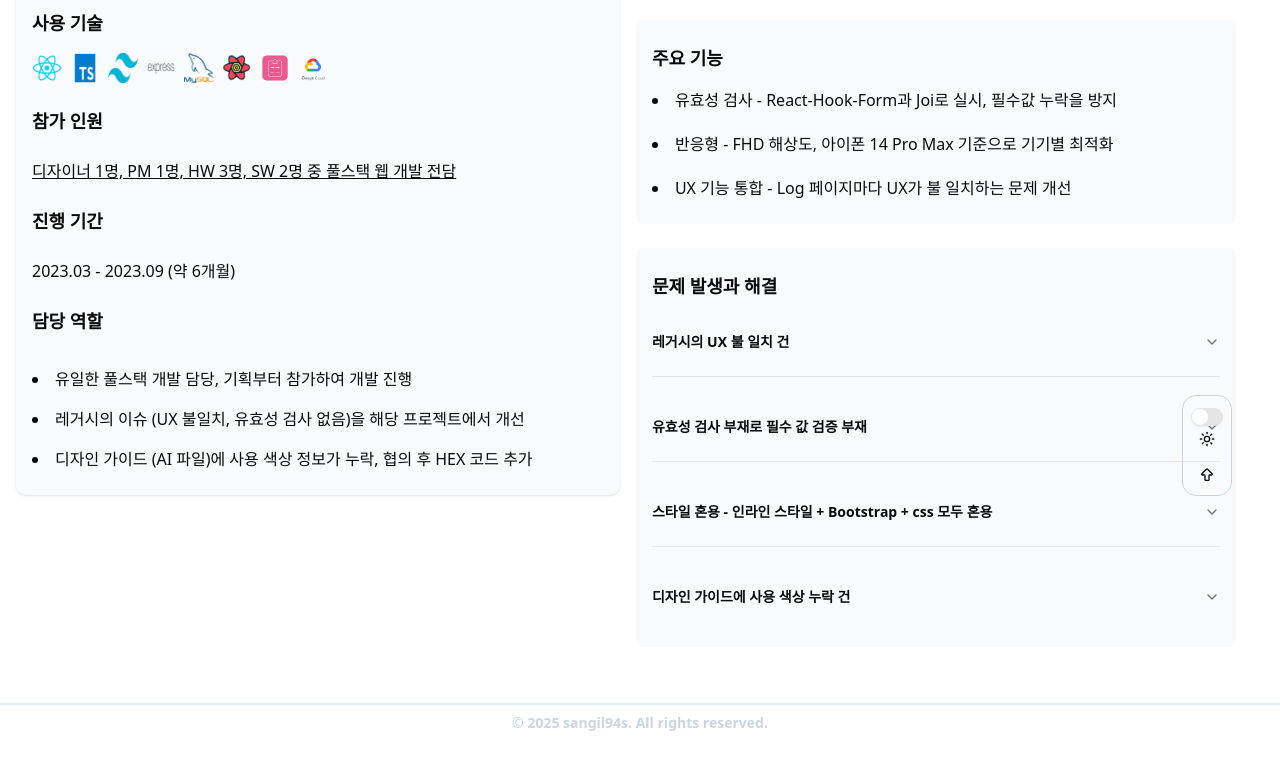
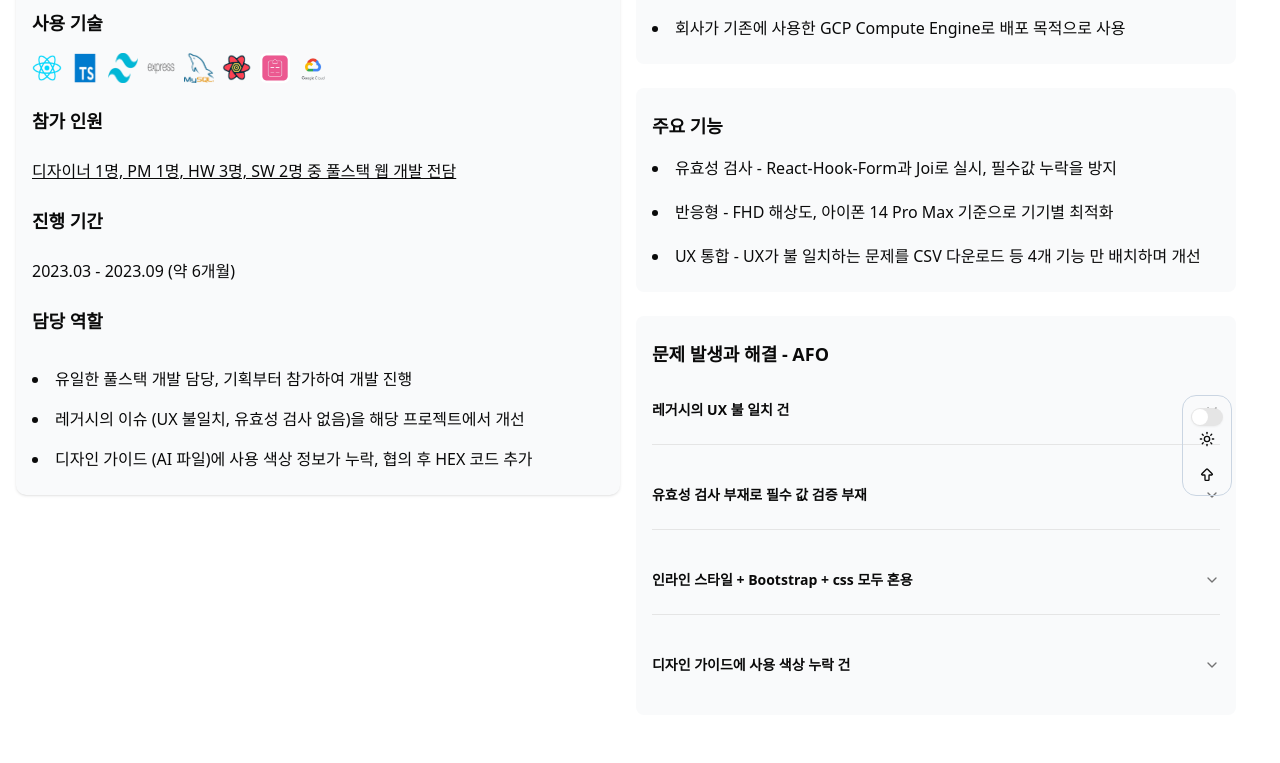
Before and after one commit to sangil94s/Portfoilos, a Next.js app: page /project/AFO in a window 1280 px wide. Shown: the part 264-1027 px from the top of the page. Built offline with nearby package versions, Linux system fonts and the light colour scheme.

Commit message:
Modify : Json 파일들 수정

```diff
--- a/app/layout.tsx
+++ b/app/layout.tsx
@@ -1,6 +1,5 @@
 import type { Metadata } from 'next';
 import './globals.css';
-import Footers from '@/components/Layout/Footer';
 import Headers from '@/components/Layout/Header';
 import ButtonGroup from '@/components/ButtonGroup/ButtonGroup';
 import { ThemeProvider } from '@/components/util/theme-provider';
@@ -61,7 +60,6 @@ export default function RootLayout({
           <main className="flex-1">{children}</main>
 
           <ButtonGroup />
-          <Footers />
         </ThemeProvider>
       </body>
     </html>
--- a/components/Layout/Footer.tsx
+++ /dev/null
@@ -1,11 +0,0 @@
-export default function Footers() {
-  return (
-    <>
-      <footer className="w-full h-10 border-t-2 border-slate-200 mt-2">
-        <h4 className="text-center text-sm text-slate-300 font-bold py-2">
-          © 2025 sangil94s. All rights reserved.
-        </h4>
-      </footer>
-    </>
-  );
-}
--- a/components/ProjectDetail/ProjectDetail.tsx
+++ b/components/ProjectDetail/ProjectDetail.tsx
@@ -125,20 +125,20 @@ export default function ProjectDetail() {
           </section>
 
           <section className="lg:w-[600px] lg:h-max bg-gray-50 p-4 rounded-md">
-            <h3 className="text-lg font-bold py-2 dark:text-black">문제 발생과 해결</h3>
+            <h3 className="text-lg font-bold py-2 dark:text-black">문제 발생과 해결 {title === "AFO" && "- AFO"} {title === 'Compact-Machine' && '- Compact-Machine'}</h3>
             <Accordion type="multiple" className="space-y-2">
               <div className="list-disc list-inside space-y-4">
                 {data?.troubleshootings.map((item, index) => (
                   <AccordionItem key={index} value={`${index}`} className="py-2 dark:text-black">
-                    <AccordionTrigger className='font-bold'>{item.AccordionTrigger}</AccordionTrigger>
+                    <AccordionTrigger className='font-bold cursor-pointer'>{item.AccordionTrigger}</AccordionTrigger>
                     <AccordionContent>
-                      <p className="py-2">
+                      <p className="py-4">
                         <strong>문제</strong> <br /> {item.issue}
                       </p>
-                      <p className="py-2">
+                      <p className="py-4">
                         <strong>해결</strong> <br /> {item.solution}
                       </p>
-                      <p className="py-2">
+                      <p className="py-4">
                         <strong>결과</strong> <br /> {item.result}
                       </p>
                     </AccordionContent>
--- a/public/data/core-capabilities.json
+++ b/public/data/core-capabilities.json
@@ -4,7 +4,7 @@
       "id": 1,
       "title": "제안과 정착 주도",
       "subtitle": "먼저 문제를 찾고 개선을 제안하거나 도입을 주도합니다.",
-      "description": "레거시 개선, 성능 튜닝, UX 개선, API 문서화 등에서 문제를 스스로 찾고 팀 내 정착까지 주도",
+      "description": "레거시 개선, UX 개선, API 문서화 등에서 문제를 스스로 찾고 개선 주도",
       "descriptiontwo": "TailwindCSS + DaisyUI 도입, 기능 단위 컴포넌트 분리, API 문서화 체계 제안 등",
       "descriptionthree": "단순히 구현을 넘어서 팀 문화와 구조적 개선에 기여"
     },
--- a/public/data/project-detail.json
+++ b/public/data/project-detail.json
@@ -10,7 +10,7 @@
         "name": "반응형 - FHD 해상도, 아이폰 14 Pro Max 기준으로 기기별 최적화"
       },
       {
-        "name": "UX 기능 통합 - Log 페이지마다 UX가 불 일치하는 문제 개선"
+        "name": "UX 통합 - UX가 불 일치하는 문제를 CSV 다운로드 등 4개 기능 만 배치하며 개선"
       }
     ],
     "troubleshootings": [
@@ -27,16 +27,16 @@
         "result": "API 문서에 업데이트 후 공유하여 생산량 데이터 등 요청이 필수 값 누락 방지"
       },
       {
-        "AccordionTrigger": "스타일 혼용 - 인라인 스타일 + Bootstrap + css 모두 혼용",
+        "AccordionTrigger": "인라인 스타일 + Bootstrap + css 모두 혼용",
         "issue": "레거시 스타일 혼용 - 인라인 스타일 + Bootstrap + Apehex.css 모두 혼용",
         "solution": "AFO 프로젝트부터 스타일을 TailwindCSS + DaisyUI 로 스타일을 통일하여 개선",
         "result": "여러 스타일 혼용으로 인한 유지 보수 난이도 상승하던 기존 사례 개선"
       },
       {
         "AccordionTrigger": "디자인 가이드에 사용 색상 누락 건",
-        "issue": "디자인 가이드 (AI 파일)에 사용 색상 정보 누락되어 정확한 색상 확인 위한 불필요 소통 추가 필요",
-        "solution": "디자이너와 협의 과정에서 사용한 색상에 대한 HEX 코드를 추가하여 서로 불필요 소통을 축소하자 협의",
-        "result": "이후 AI 파일로 작성된 가이드 또는 해당 메일에 사용 색상에 대한 HEX 코드가 추가되어 개선"
+        "issue": "디자인 가이드 (AI 파일)에 사용 색상 정보 누락되어 정확한 색상 확인 위한 불필요 소통 추가 발생",
+        "solution": "디자이너와 협의 과정에서 사용 색상에 대해 가이드에 Hex 코드 추가 or 발신 메일에 언급 중 하나로 제안, 가이드에 추가로 협의",
+        "result": "가이드 파일에 사용 색상에 대한 HEX 코드가 추가되어 불 필요 소통이 축소"
       }
     ],
     "projectskill": [
@@ -86,6 +86,10 @@
       }
     ],
     "skill": [
+      {
+        "name": "TailwindCSS + DaisyUI",
+        "description": "레거시에서 인라인 스타일 + Bootstrap + 전역 CSS 혼용하는 사례 개선 목적"
+      },
       {
         "name": "React-Hook-Form/Joi",
         "description": "프론트/백엔드 각각 유효성 검사를 실시하여 필수 값 누락 확인 목적"
@@ -176,6 +180,7 @@
       }
     ],
     "skill": [
+
       {
         "name": "I18next",
         "description": "외국 서비스를 고려하여 한국어 ↔ 영어 전환 기능을 제공하고자 사용"
@@ -199,6 +204,9 @@
       },
       {
         "name": "필터 - 각 카테고리별 일치하는 데이터만 렌더링"
+      },
+      {
+        "name": "API 기능 - Steam의 API를 사용하여, 만족하는 조건에 데이터만 Supabase에 저장"
       }
     ],
 
@@ -214,6 +222,12 @@
         "issue": "CSR로 API 호출 시 응답 지연(1초 이상) 발생",
         "solution": "CSR → SSR 변경과 Vercel 리전을 워싱턴 DC → 서울로 변경, 속도 차이가 미약함 확인",
         "result": "무조건 Vercel 배포보단, 필요시 Cold Start 영향받지 않기 위해 AWS/GCP 등 타 플랫폼에서 배포 필요성 인지"
+      },
+      {
+        "AccordionTrigger": "Google Search Console 등록 후 총 노출 수 저조",
+        "issue": "배포 후 총 노출 수 저조, 개선이 필요하다 판단",
+        "solution": "Metadata.title이 Steamrader로 유입 키워드 부족 → 스팀 할인 정보 등 유입 키워드로 변경",
+        "result": "기존 총 노출 수 5건 이하 → 약 40건으로 증가, SEO의 중요성을 인지하고 개발하게 됨"
       }
     ],
     "projectskill": [
@@ -253,6 +267,10 @@
     ],
     "skill": [
       {
+        "name": "Next.js",
+        "description": "기존 Express로 API 작성 → Next.js로 풀스택 개발과 App Router 학습 목적"
+      },
+      {
         "name": "Supabase",
         "description": "미 사용해본 Supabase를 사용하여 데이터를 저장하는 목적으로만 사용"
       },
--- a/public/data/project-infomation.json
+++ b/public/data/project-infomation.json
@@ -49,7 +49,7 @@
       "title": "Compact-Machine",
       "date": "2024.01 - 2025.03 (약 1년 2개월)",
       "teamcount": "7명 회사 프로젝트",
-      "description": "국내 약 180개 대리점의 생산 등 데이터를 내부 부서가 조회와 활용 목적의 백오피스 프로젝트",
+      "description": "국내 약 180개 대리점의 생산 등 데이터를 내부 부서가 조회 + 활용 목적의 백오피스 프로젝트",
       "techskills": "React, Typescript, TailwindCSS, Tanstack/React-Query, React-Hook-Form, Express, MySQL, GCP",
       "parts": "유일한 풀스택 개발, GCP 배포 전담 ",
       "image": "/project/compact-login.png",
--- a/public/data/work-infomation.json
+++ b/public/data/work-infomation.json
@@ -4,10 +4,10 @@
   "companydate": "2022.12 - 2025.03 [약 2년 4개월]",
   "companyposition": "R&D 소프트웨어 2팀 프론트엔드 개발자",
   "companyInfo": "수제 담배를 만드는 기계를 제조 및 판매하는 B2B 기업입니다.",
-  "performanceone": "기존 EJS + Jquery에서 React + Typescript로 전환을 주도, 이후 프로젝트 모두 해당 환경으로 진행하며 정착.",
+  "performanceone": "기존 EJS + Jquery에서 React + Typescript로 전환을 주도, 이후 프로젝트 모두 React 환경으로 진행하며 정착.",
   "performancetwo": "React, Typescript, Express, GCP 기반으로 MVP 서비스를 개발하고, 배포 및 유지 보수까지 직접 수행.",
-  "performancethree": "기존 혼용된 (전역 3만 줄 + Bootstrap + 인라인 스타일) 환경을 TailwindCSS + DaisyUI로 통일 후, 기능 별 컴포넌트로 분리하여 유지 보수성을 향상.",
-  "performancefour": "기존 디자인 가이드에 사용 색상 정보가 누락되어 디자이너와 협의하여 HEX 코드를 가이드에 반영 후, 이후 프로젝트에서 반영 되도록 정착.",
+  "performancethree": "혼용된 (전역 CSS 3만 줄 + Bootstrap + 인라인 스타일) 환경을 TailwindCSS + DaisyUI로 통일하여 유지 보수성을 향상.",
+  "performancefour": "기존 디자인 가이드에 사용 색상 정보가 누락되어 디자이너와 협의하여 HEX 코드를 가이드에 반영 후, 이후 프로젝트에서 반영.",
   "performancefive": "API 문서화가 없어 직접 제안했고, 팀과 Swagger 과 Notion 중 검토 후 Notion을 도입, 이후 2개 프로젝트에 정착.",
   "companylogo": "/work/logos.jpg"
 }
```
